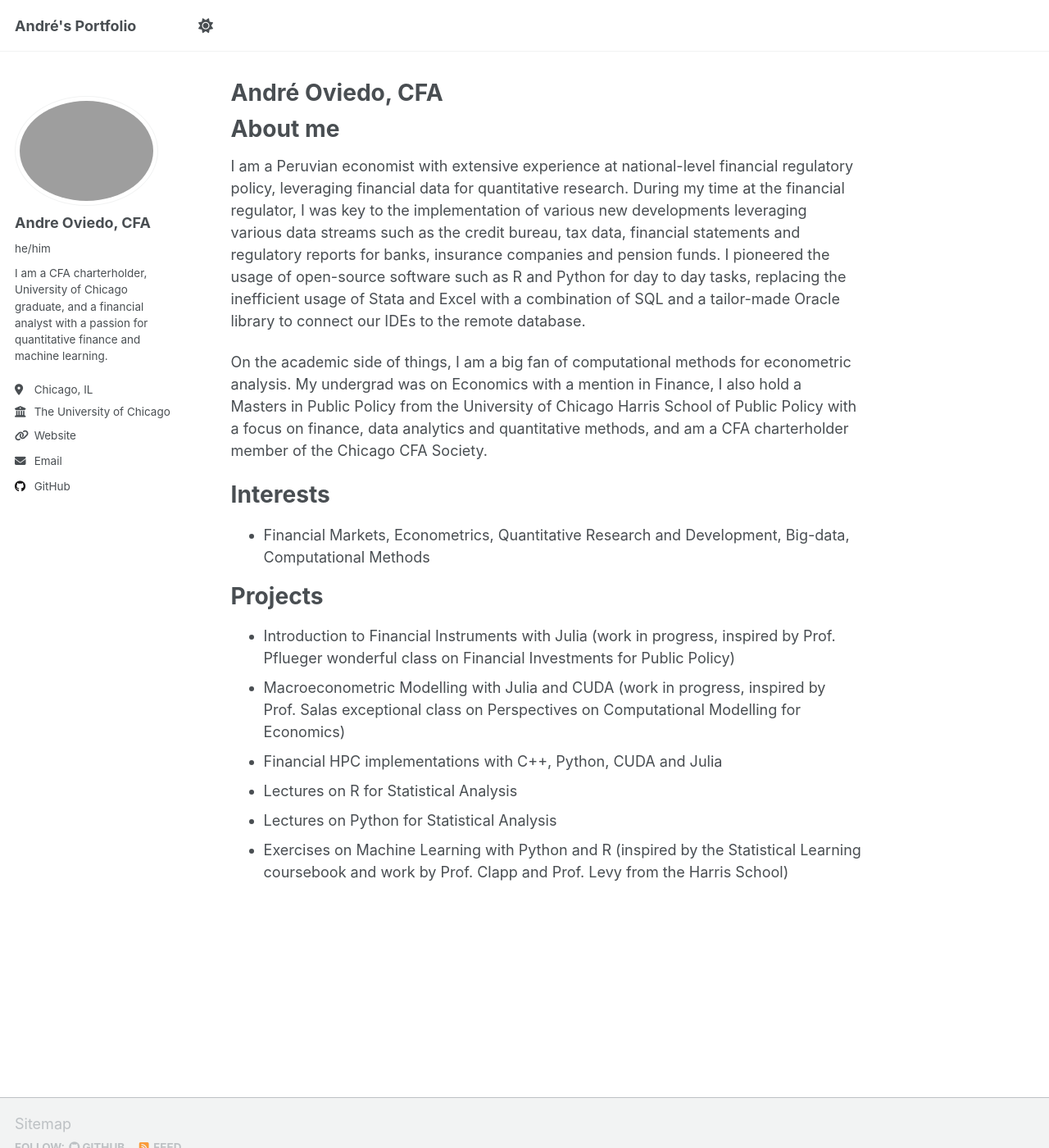
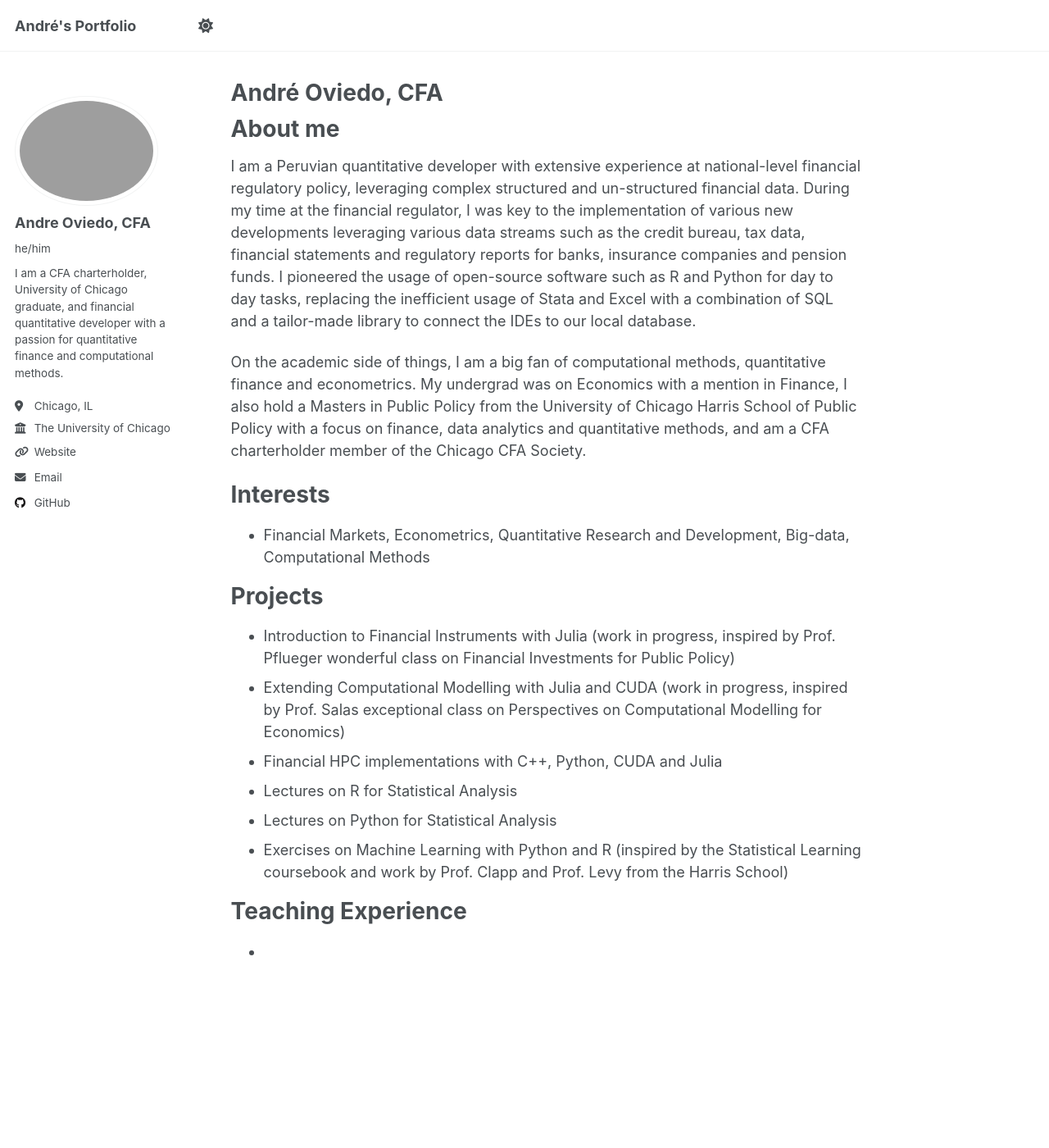
Before and after one commit to andreoviedo/andreoviedo.github.io, a Jekyll site: the page built from _pages/about.md, in a window 1280 px wide and 1400 px high. Shown: the whole window at 82% size. Built offline with Jekyll 4.4.1, drawn with Linux system fonts in a browser that asks for light colours; a script that is not in the unit is left out.

Commit message:
Refine personal bio and update about page to reflect changes in professional title and experience. Adjust project descriptions and add additional education details in CV.

```diff
--- a/_config.yml
+++ b/_config.yml
@@ -25,7 +25,7 @@ author:
   avatar           : "AOM.png"
   name             : "Andre Oviedo, CFA"
   pronouns         : "he/him"
-  bio              : "I am a CFA charterholder, University of Chicago graduate, and a financial analyst with a passion for quantitative finance and machine learning."
+  bio              : "I am a CFA charterholder, University of Chicago graduate, and financial quantitative developer with a passion for quantitative finance and computational methods."
   location         : "Chicago, IL"
   employer         : "The University of Chicago"
   uri              : "https://www.linkedin.com/in/andreoviedo/"
--- a/_pages/about.md
+++ b/_pages/about.md
@@ -10,12 +10,10 @@ redirect_from:
 # About me
 
 
-I am a Peruvian economist with extensive experience at national-level financial regulatory policy, leveraging financial data for quantitative research.
-During my time at the financial regulator, I was key to the implementation of various new developments leveraging various data streams such as the credit bureau, tax data,
-financial statements and regulatory reports for banks, insurance companies and pension funds. I pioneered the usage of open-source software such as R and Python
-for day to day tasks, replacing the inefficient usage of Stata and Excel with a combination of SQL and a tailor-made Oracle library to connect our IDEs to the remote database.
+I am a Peruvian quantitative developer with extensive experience at national-level financial regulatory policy, leveraging complex structured and un-structured financial data. During my time at the financial regulator, I was key to the implementation of various new developments leveraging various data streams such as the credit bureau, tax data, financial statements and regulatory reports for banks, insurance companies and pension funds. I pioneered the usage of open-source software such as R and Python
+for day to day tasks, replacing the inefficient usage of Stata and Excel with a combination of SQL and a tailor-made library to connect the IDEs to our local database.
 
-On the academic side of things, I am a big fan of computational methods for econometric analysis. My undergrad was on Economics with a mention in Finance, I also hold a Masters in Public Policy from the University of Chicago Harris School of Public Policy with a focus on finance, data analytics and quantitative methods, and am a CFA charterholder member of the Chicago CFA Society.
+On the academic side of things, I am a big fan of computational methods, quantitative finance and econometrics. My undergrad was on Economics with a mention in Finance, I also hold a Masters in Public Policy from the University of Chicago Harris School of Public Policy with a focus on finance, data analytics and quantitative methods, and am a CFA charterholder member of the Chicago CFA Society.
 
 # Interests
 
@@ -24,8 +22,12 @@ On the academic side of things, I am a big fan of computational methods for econ
 # Projects
 
 - Introduction to Financial Instruments with Julia (work in progress, inspired by Prof. Pflueger wonderful class on Financial Investments for Public Policy)
-- Macroeconometric Modelling with Julia and CUDA (work in progress, inspired by Prof. Salas exceptional class on Perspectives on Computational Modelling for Economics)
+- Extending Computational Modelling with Julia and CUDA (work in progress, inspired by Prof. Salas exceptional class on Perspectives on Computational Modelling for Economics)
 - Financial HPC implementations with C++, Python, CUDA and Julia
 - Lectures on R for Statistical Analysis
 - Lectures on Python for Statistical Analysis
 - Exercises on Machine Learning with Python and R (inspired by the Statistical Learning coursebook and work by Prof. Clapp and Prof. Levy from the Harris School)
+
+# Teaching Experience
+
+-
```
Also changed, not shown: _pages/cv.md (+8 -3 lines), 1 other file.
